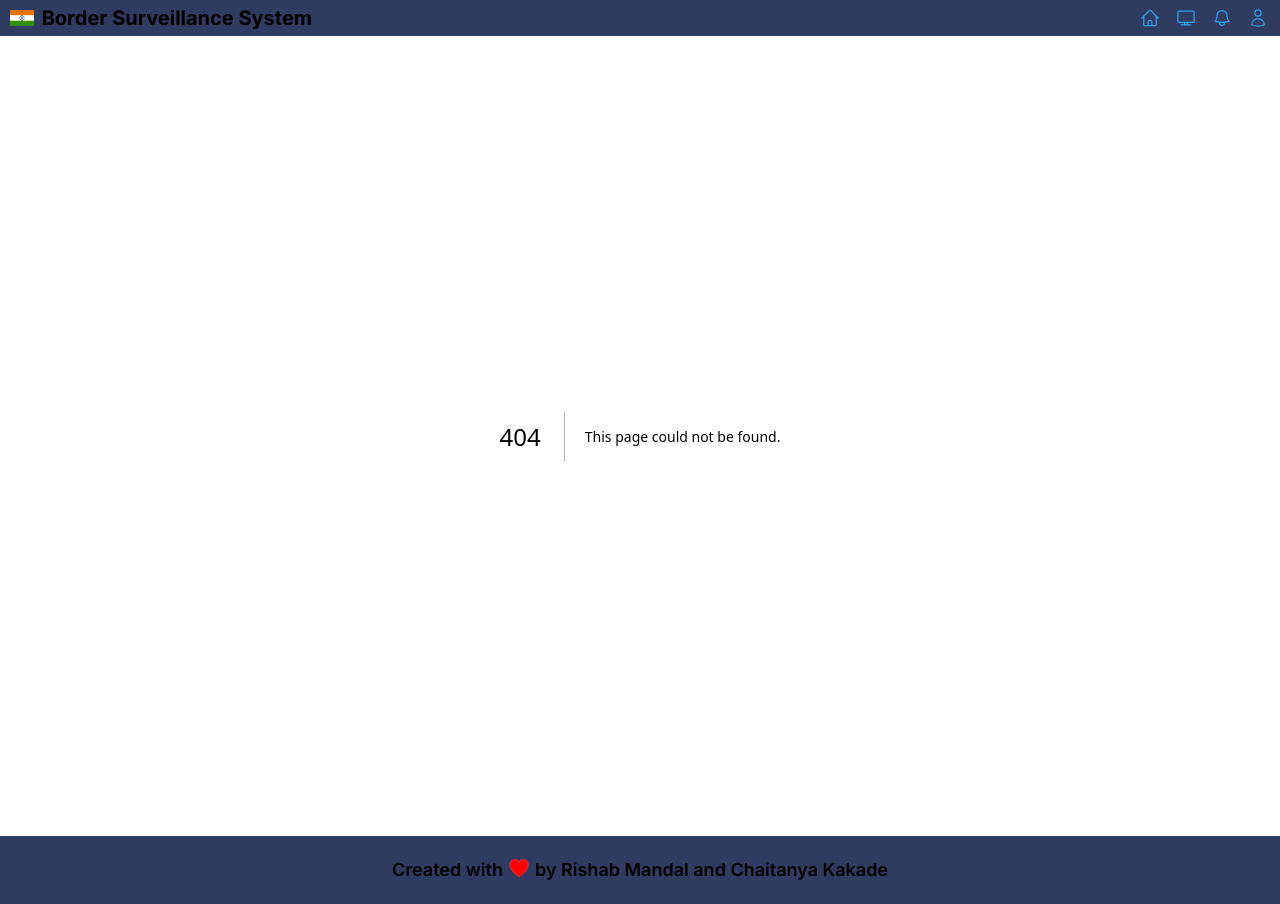
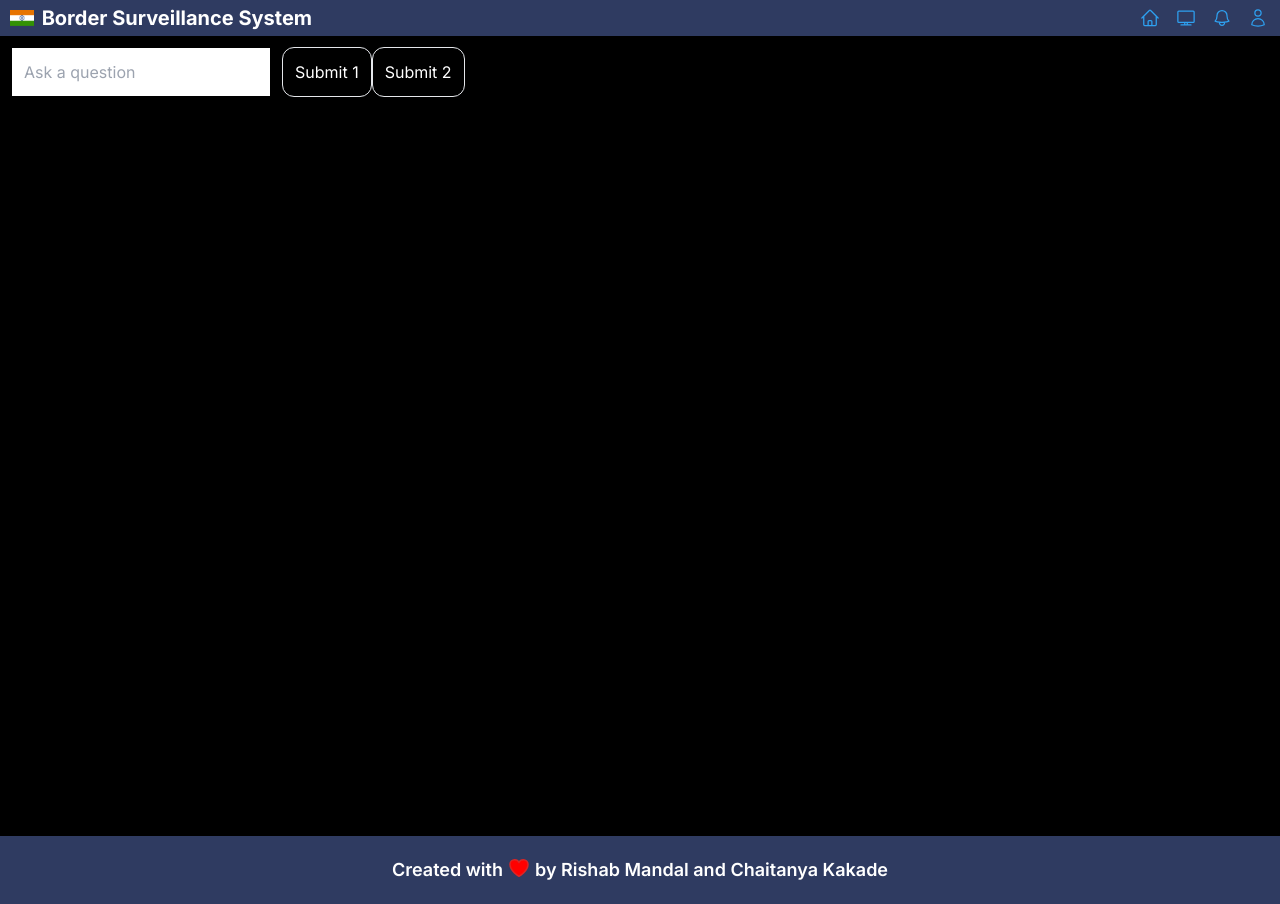
Before and after one commit to RishabMandal/beprojectbasicui2.0, a Next.js app: page /components/ChatBot in a window 1280 px wide. Before the commit this address had no page. Built offline with nearby package versions, Linux system fonts and the light colour scheme.

Commit message:
Trying flask

```diff
--- /dev/null
+++ b/app/components/ChatBot/page.jsx
@@ -0,0 +1,62 @@
+"use client";
+import React, { useState } from "react";
+import axios from "axios";
+
+const page = () => {
+  const [question, setQuestion] = useState(""); // State for the question input
+  const [answer, setAnswer] = useState(null); // State for the answer
+
+  const handleChange = (e) => {
+    setQuestion(e.target.value); // Update question input value
+  };
+
+  const handleSubmit = async (e) => {
+    e.preventDefault();
+
+    try {
+      const res = await axios.post("http://localhost:8000", {
+        question: question, // Send the question as input
+      });
+      setAnswer(res.data.answer); // Set the received answer
+    } catch (error) {
+      console.error("Error making API request", error);
+    }
+  };
+
+  const handleSubmit2 = async (e) => {
+    e.preventDefault();
+
+    try {
+      const res = await axios.post("https://7fea-2405-201-6-ecad-28c5-53c9-4422-ece2.ngrok-free.app", {
+        question: question, // Send the question as input
+      });
+      setAnswer(res.data.answer); // Set the received answer
+    } catch (error) {
+      console.error("Error making API request", error);
+    }
+  };
+
+  return (
+    <div className="min-h-screen">
+      <form onSubmit={handleSubmit}>
+        <input
+          type="text"
+          name="question"
+          value={question}
+          onChange={handleChange}
+          placeholder="Ask a question"
+          className="text-black p-3 m-3"
+        />
+        <button className="border p-3 rounded-xl hover:scale-105" type="submit">
+          Submit 1
+        </button>
+        <button onClick={handleSubmit2} className="border p-3 rounded-xl hover:scale-105">
+          Submit 2
+        </button>
+      </form>
+      {answer && <p>Answer: {answer}</p>} {/* Display the answer */}
+    </div>
+  );
+};
+
+export default page;
```
